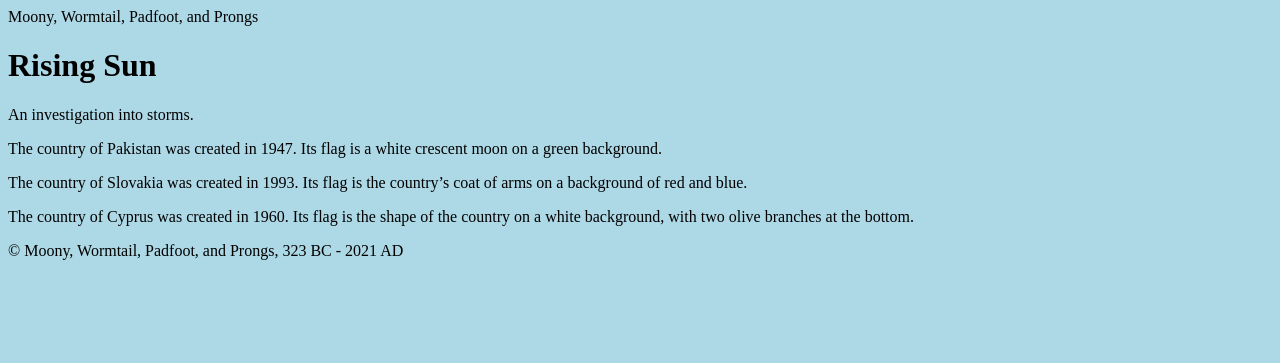
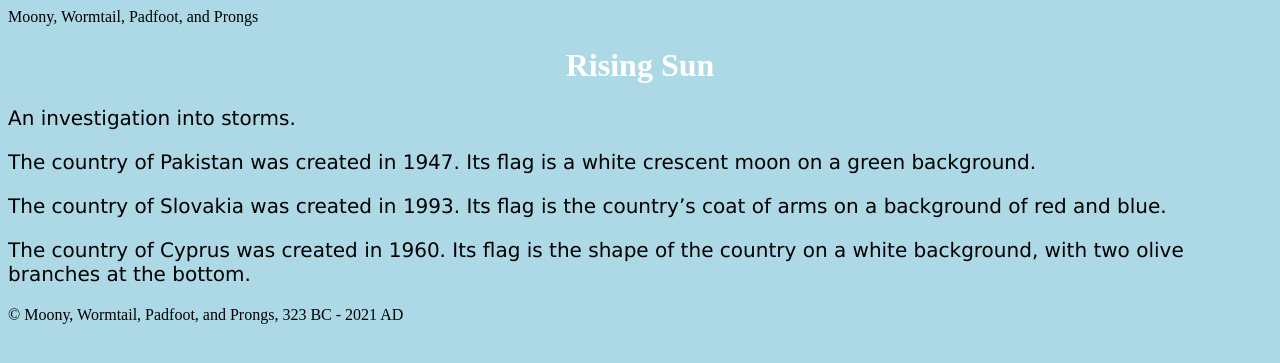
Before and after one commit to wrabi-Lenbrook/ephemeris, a Jekyll site: the page built from topics/demo_file.md, in a window 1280 px wide. Shown: the top 363 px of the page. Built offline with Jekyll 4.4.1, drawn with Linux system fonts in a browser that asks for light colours.

Commit message:
includes and stylesheets

```diff
--- a/assets/css/style.css
+++ b/assets/css/style.css
@@ -1,3 +1,13 @@
 body {
   background-color: lightblue;
 }
+
+h1 {
+  color: white;
+  text-align: center;
+}
+
+p {
+  font-family: verdana;
+  font-size: 20px;
+}
```
